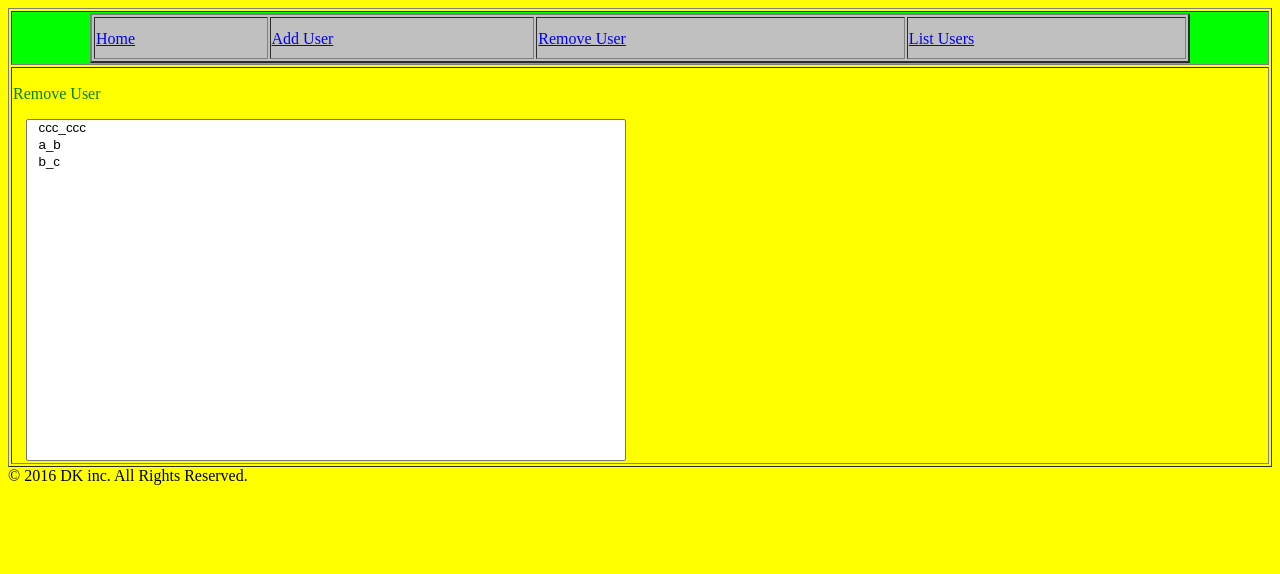
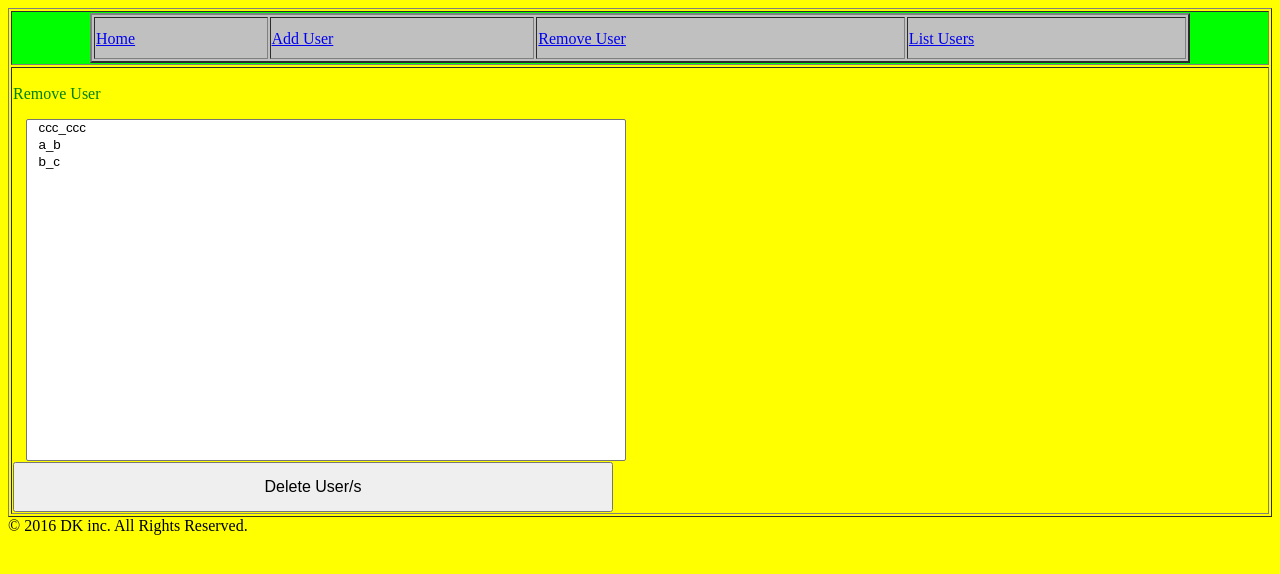
Before and after one commit to pelos/active_directory, a Django app: page /my_app/list_users/ in a window 1280 px wide. Shown: the top 574 px of the page. Run offline with Django 3.2, Linux system fonts and the light colour scheme; data comes from the database, SQL or seed files in the repository; both versions use the stored data as it was after the commit.

Commit message:
changes
list users now can delete multiple users, delete user confirm before
deletion.  buttons display the text of the action that they will do.

```diff
--- a/active_directory/my_app/templates/my_app_template.html
+++ b/active_directory/my_app/templates/my_app_template.html
@@ -19,7 +19,6 @@ $( "#tags" ).autocomplete({
 });
 </script>
 
-
 <p>{{ message }}</p>
 
 <table>
@@ -34,7 +33,7 @@ $( "#tags" ).autocomplete({
         {% endfor %}
 
 
-        <input type="submit" value="Submit" />
+        <input type="submit" value="{{ button_text }}" />
 
      </form>
 </table>
--- a/active_directory/my_app/templates/my_app_template_list.html
+++ b/active_directory/my_app/templates/my_app_template_list.html
@@ -14,24 +14,26 @@
     </select>
 </div>
 
-{#<input style="display:table;margin:auto;width:90%;" type="button" id="run_s" value="Submit"/>#}
-{# <a id="run_link" href=/?options_selection=><button class="myButton" style="display:none;">send link</button></a> #}
-{#<a id="run_link" href=/place_holder><button>send link</button></a>#}
+<input style="width:600px; height:50px; font-size:100%;" type="button" id="run_s" value="Delete User/s"/>
+<a id="run_link" href=/place_holder> <button style="display:none">send link</button> </a>
 
 
-{#<script>#}
-{#    document.getElementById("run_s").onclick = function(){#}
-{#        var lista = document.getElementById("sb1");#}
-{#        var my_txt = "";#}
-{#            for (var j=0; j<lista.length; j++){#}
-{#                if (lista.options[j].selected){#}
-{#                    my_txt = my_txt + lista[j].text + "***"#}
-{#                }#}
-{#            }#}
-{#    document.getElementById("run_link").setAttribute("href", "/my_app/run_delete/?user_del="+my_txt+"/");#}
-{#    document.getElementById("run_link").click();#}
-{#    }#}
-{#</script>#}
+<script>
+    document.getElementById("run_s").onclick = function(){
+        var x
+        if (confirm("You Really want to delete this users?")==true ){
+            var lista = document.getElementById("sb1");
+            var my_txt = "";
+                for (var j=0; j<lista.length; j++){
+                    if (lista.options[j].selected){
+                        my_txt = my_txt + lista[j].text + "***"
+                    }
+                }
+            document.getElementById("run_link").setAttribute("href", "/my_app/run_delete/?user_del="+my_txt);
+            document.getElementById("run_link").click();
+        }
+    }
+</script>
 
 
 {% endblock %}
--- a/active_directory/my_app/urls.py
+++ b/active_directory/my_app/urls.py
@@ -7,6 +7,6 @@ urlpatterns = [
     url(r'^add_user/', views.add_user, name='add_user'),
     url(r'^remove_user/', views.remove_user, name='remove_user'),
     url(r'^list_users/', views.list_users, name='list_users'),
-    url(r'^run_delete/(?P<user_del>\w+)/$', views.run_delete, name='run_delete'),
+    url(r'^run_delete/$', views.run_delete, name='run_delete'),
 
 ]
--- a/active_directory/my_app/views.py
+++ b/active_directory/my_app/views.py
@@ -4,6 +4,9 @@ from .forms import add_user_form, remove_user_form
 from django.http import HttpResponse
 from django.http import HttpResponseRedirect
 from .models import User, Emails, Phones
+from django.core.urlresolvers import reverse
+from django.core.urlresolvers import resolve
+
 
 def index(request):
     # return HttpResponse("Hello, world. You're at the my_app index.")
@@ -36,6 +39,7 @@ def add_user(request):
 
                 form = add_user_form()
                 context = {
+                    "button_text": "Add User",
                     "page_redirect": "/my_app/add_user/",
                     "message": "User " + user_name + " has been added to the database",
                     "form": form,
@@ -45,6 +49,7 @@ def add_user(request):
             else:
                 form = add_user_form()
                 context = {
+                    "button_text": "Add User",
                     "page_redirect": "/my_app/add_user/",
                     "message": "User " + user_name + " already exists database",
                     "form": form,
@@ -56,6 +61,7 @@ def add_user(request):
 
 
     context = {
+            "button_text": "Add User",
             "page_redirect": "/my_app/add_user/",
             "message": "Add User Email2 and Phone2 can be leave blank",
             "form": form,
@@ -82,6 +88,7 @@ def remove_user(request):
 
             form = remove_user_form()
             context = {
+                "button_text": "Remove User",
                 "list_of_users": list_of_users,
                 "page_redirect": "/my_app/remove_user/",
                 "message": message,
@@ -93,6 +100,7 @@ def remove_user(request):
         form = remove_user_form()
 
     context = {
+        "button_text": "Remove User",
         "list_of_users": list_of_users,
         "page_redirect": "/my_app/remove_user/",
         "message": "Remove User",
@@ -129,15 +137,34 @@ def list_users(request):
     return render(request, 'my_app_template_list.html', context)
 
 
-def run_delete(request, user_del):
-    print(1)
-    print(user_del)
-    print(2)
-    return HttpResponseRedirect('/my_app/blablabla/')
+def run_delete(request):
+    if  request.GET.get('user_del'):
+        user_del = request.GET.get('user_del')
+        lista_user = user_del.split("***")
+
+        text_user_display = ""
+        for i in lista_user[:-1]:
+            print(i)
+            text_user_display += i + ", "
+            # user_name_q = User.objects.get(user_name=i)
+            # user_name_q.delete()
 
 
+    all_users = User.objects.all()
+    list_of_users = []
+    for i in all_users:
+        list_of_users.append(i.user_name)
+    context = {
+        "list_of_users": list_of_users,
+        "page_redirect": "/my_app/list_users/",
+        "message": "Removed: " + text_user_display
+        }
 
+    #this shows the display message but also leaves the URL with the full path showing how the variables are pass
+    # return render(request, 'my_app_template_list.html', context)
 
+    #this will reset to list_users website
+    return HttpResponseRedirect(reverse("list_users"), context)
 
 
 
```
Also changed, not shown: active_directory/db.sqlite3.
